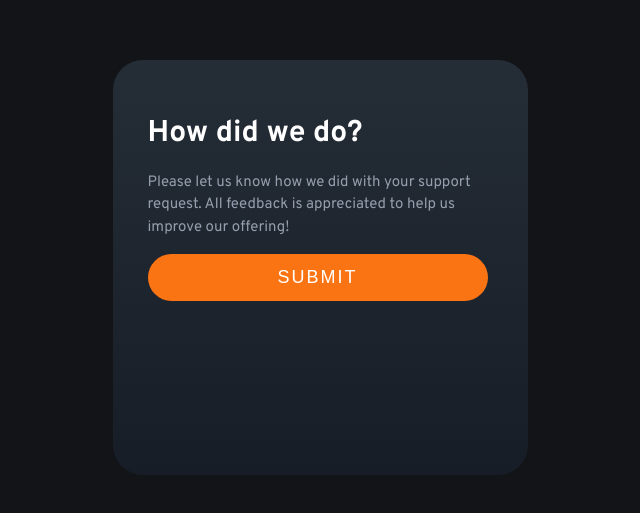
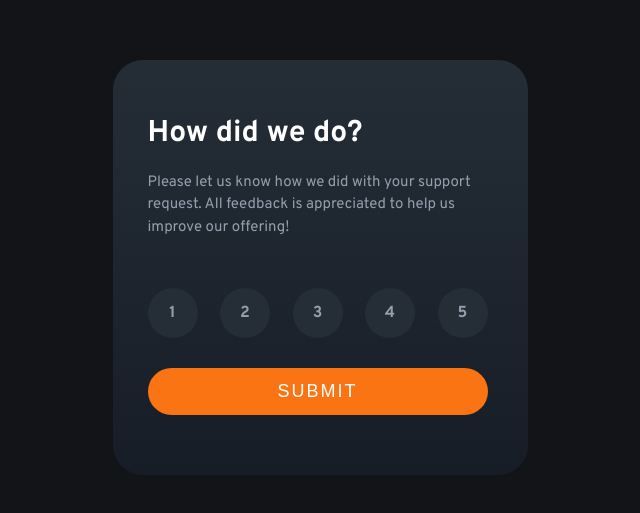
Before and after one commit to oleksandra-lavryk/Interactive-rating-component, a React (Create React App) app: page / in a window 1280 px wide. Shown: the part 133-646 px from the top of the page, without its empty margins (320-960 px from the left). Built offline with nearby package versions, Linux system fonts and the light colour scheme.

Commit message:
radio button component and rating block created, added rating and submit styles

```diff
--- a/package.json
+++ b/package.json
@@ -17,12 +17,6 @@
     "test": "react-scripts test",
     "eject": "react-scripts eject"
   },
-  "eslintConfig": {
-    "extends": [
-      "react-app",
-      "react-app/jest"
-    ]
-  },
   "browserslist": {
     "production": [
       ">0.2%",
--- a/src/components/Card/Card.component.js
+++ /dev/null
@@ -1,15 +0,0 @@
-import React from "react";
-import "./Card.styles.css";
-
-export const Card = () => {
-  return (
-    <div className="card-container">
-      <h1>How did we do?</h1>
-      <p>
-        Please let us know how we did with your support request. All feedback is
-        appreciated to help us improve our offering!
-      </p>
-      <button className="submit-rating-button">Submit</button>
-    </div>
-  );
-};
--- /dev/null
+++ b/src/components/Card/Card.component.jsx
@@ -0,0 +1,56 @@
+import React from "react";
+import { useState } from "react";
+import "./Card.styles.css";
+import { RadioButton } from "../RadioButton/RadioButton.component";
+
+export const Card = () => {
+  const [selectedRating, setSelectedRating] = useState(0);
+
+  function handleRadioButton(e) {
+    console.log(e.target.value);
+    setSelectedRating(e.target.value);
+  }
+
+  return (
+    <div className="card-container">
+      <h1>How did we do?</h1>
+      <p>
+        Please let us know how we did with your support request. All feedback is
+        appreciated to help us improve our offering!
+      </p>
+      <div className="rating-wrapper">
+        <RadioButton
+          value={1}
+          label={1}
+          rating={selectedRating}
+          handleOnChange={handleRadioButton}
+        />
+        <RadioButton
+          value={2}
+          label={2}
+          rating={selectedRating}
+          handleOnChange={handleRadioButton}
+        />
+        <RadioButton
+          value={3}
+          label={3}
+          rating={selectedRating}
+          handleOnChange={handleRadioButton}
+        />
+        <RadioButton
+          value={4}
+          label={4}
+          rating={selectedRating}
+          handleOnChange={handleRadioButton}
+        />
+        <RadioButton
+          value={5}
+          label={5}
+          rating={selectedRating}
+          handleOnChange={handleRadioButton}
+        />
+      </div>
+      <button className="submit-rating-button">Submit</button>
+    </div>
+  );
+};
--- a/src/components/Card/Card.styles.css
+++ b/src/components/Card/Card.styles.css
@@ -23,4 +23,18 @@
   color: hsl(0, 0%, 100%);
   text-transform: uppercase;
   background-color: hsl(25, 97%, 53%);
+  cursor: pointer;
 }
+
+.submit-rating-button:hover,
+.submit-rating-button:active {
+  background-color: hsl(0, 0%, 100%);
+  color: hsl(25, 97%, 53%);
+}
+
+.rating-wrapper {
+  display: flex;
+  align-items: center;
+  justify-content: space-between;
+  margin: 30px 0;
+}
--- /dev/null
+++ b/src/components/RadioButton/RadioButton.component.jsx
@@ -0,0 +1,17 @@
+import React from "react";
+import "./RadioButton.styles.css";
+
+export const RadioButton = ({ label, value, rating, handleOnChange }) => {
+  return (
+    <div className={`rating-item ${rating == value ? "selected" : ""}`}>
+      <input
+        id={value}
+        name="rating"
+        type="radio"
+        value={value}
+        onChange={handleOnChange}
+      />
+      <label htmlFor={value}>{label}</label>
+    </div>
+  );
+};
--- /dev/null
+++ b/src/components/RadioButton/RadioButton.styles.css
@@ -0,0 +1,30 @@
+.rating-item input {
+  -webkit-appearance: none;
+  -moz-appearance: none;
+  appearance: none;
+}
+
+.rating-item label {
+  width: 50px;
+  height: 50px;
+  border-radius: 50%;
+  display: flex;
+  align-items: center;
+  justify-content: center;
+  background-color: hsl(210deg 19% 18%);
+  color: hsl(217, 12%, 63%);
+  font-size: 16px;
+  font-weight: 700;
+  cursor: pointer;
+}
+
+.rating-item label:hover {
+  background-color: hsl(25, 97%, 53%);
+  color: hsl(0, 0%, 100%);
+}
+
+.rating-item.selected label,
+.rating-item label:active {
+  background-color: hsl(217, 12%, 63%);
+  color: hsl(0, 0%, 100%);
+}
```
Also changed, not shown: src/App.jsx (renamed from src/App.js).
